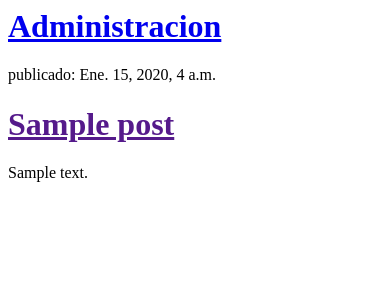
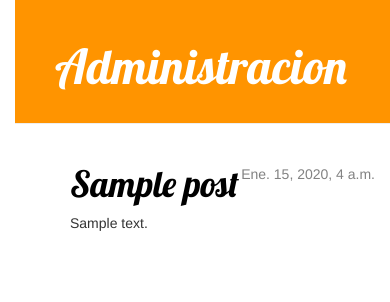
Before and after one commit to josecifuentes/my-first-blog, a Django app: template Secretaria/templates/Secretaria/post_list.html in a window 390 px wide. Shown: the top 302 px of the page. Run offline with Django 3.2, Linux system fonts and the light colour scheme; the template is opened without the code that fills it: values that come from a table or form of the project are taken from there, others are empty; tables that the repository leaves empty hold one stand-in row (values such as "Sample post"); some libraries are stand-ins or nearby versions.

Commit message:
Agregando vistas y plantillas css.

```diff
--- /dev/null
+++ b/Secretaria/static/css/Secretaria.css
@@ -0,0 +1,54 @@
+h1 a {
+    color: #FCA205;
+    font-family: 'Lobster';
+}
+body {
+    padding-left: 15px;
+}
+.page-header {
+    background-color: #ff9400;
+    margin-top: 0;
+    padding: 20px 20px 20px 40px;
+}
+
+.page-header h1, .page-header h1 a, .page-header h1 a:visited, .page-header h1 a:active {
+    color: #ffffff;
+    font-size: 36pt;
+    text-decoration: none;
+}
+
+.content {
+    margin-left: 40px;
+}
+
+h1, h2, h3, h4 {
+    font-family: 'Lobster', cursive;
+}
+
+.date {
+    float: right;
+    color: #828282;
+}
+
+.save {
+    float: right;
+}
+
+.post-form textarea, .post-form input {
+    width: 100%;
+}
+
+.top-menu, .top-menu:hover, .top-menu:visited {
+    color: #ffffff;
+    float: right;
+    font-size: 26pt;
+    margin-right: 20px;
+}
+
+.post {
+    margin-bottom: 70px;
+}
+
+.post h1 a, .post h1 a:visited {
+    color: #000000;
+}
--- /dev/null
+++ b/Secretaria/templates/Secretaria/base.html
@@ -0,0 +1,23 @@
+{% load static %}
+<html>
+    <head>
+        <title>Administracion</title>
+        <link rel="stylesheet" href="//maxcdn.bootstrapcdn.com/bootstrap/3.2.0/css/bootstrap.min.css">
+        <link rel="stylesheet" href="//maxcdn.bootstrapcdn.com/bootstrap/3.2.0/css/bootstrap-theme.min.css">
+        <link href='//fonts.googleapis.com/css?family=Lobster&subset=latin,latin-ext' rel='stylesheet' type='text/css'>
+        <link rel="stylesheet" href="{% static 'css/Secretaria.css' %}">
+    </head>
+        <body>
+            <div class="page-header">
+                <h1><a href="/">Administracion</a></h1>
+            </div>
+            <div class="content container">
+                <div class="row">
+                    <div class="col-md-8">
+                    {% block content %}
+                    {% endblock %}
+                    </div>
+                </div>
+            </div>
+        </body>
+</html>
--- a/Secretaria/templates/Secretaria/post_list.html
+++ b/Secretaria/templates/Secretaria/post_list.html
@@ -1,12 +1,13 @@
-<html>
-    <head>
-        <title>Django Girls blog</title>
-    </head>
-    <body>
+{% extends 'Secretaria/base.html' %}
 
-         <div >
-         	<h1>
-         		<a href = "/" > Administracion </a>
-         	</h1></div>{% for post in posts %} <div><p> publicado: {{ post.published_date }} </p><h1><a href = "">{{ post.title }} </a></h1><p>{{ post.text|linebreaksbr }} </p></div>{% endfor %}
-    </body>
-</html>
+{% block content %}
+    {% for post in posts %}
+        <div class="post">
+            <div class="date">
+                {{ post.published_date }}
+            </div>
+            <h1><a href="{% url 'post_detail' pk=post.pk %}">{{ post.title }}</a></h1>
+            <p>{{ post.text|linebreaksbr }}</p>
+        </div>
+    {% endfor %}
+{% endblock %}
--- a/Secretaria/urls.py
+++ b/Secretaria/urls.py
@@ -3,4 +3,5 @@ from . import views
 
 urlpatterns = [
     path('', views.post_list, name='post_list'),
+    path('post/<int:pk>/', views.post_detail, name='post_detail'),
 ]
--- a/Secretaria/views.py
+++ b/Secretaria/views.py
@@ -2,10 +2,14 @@ from django.shortcuts import render
 from .models import Post
 # Create your views here.
 
-from django.shortcuts import render
+from django.shortcuts import render, get_object_or_404
 from django.utils import timezone
 from .models import Post
 
 def post_list(request):
     posts = Post.objects.filter(published_date__lte=timezone.now()).order_by('published_date')
     return render(request, 'Secretaria/post_list.html', {'posts': posts})
+
+def post_detail(request, pk):
+    post = get_object_or_404(Post, pk=pk)
+    return render(request, 'Secretaria/post_detail.html', {'post': post})
```
Also changed, not shown: Secretaria/templates/Secretaria/post_detail.html (added, +13 -0 lines).
